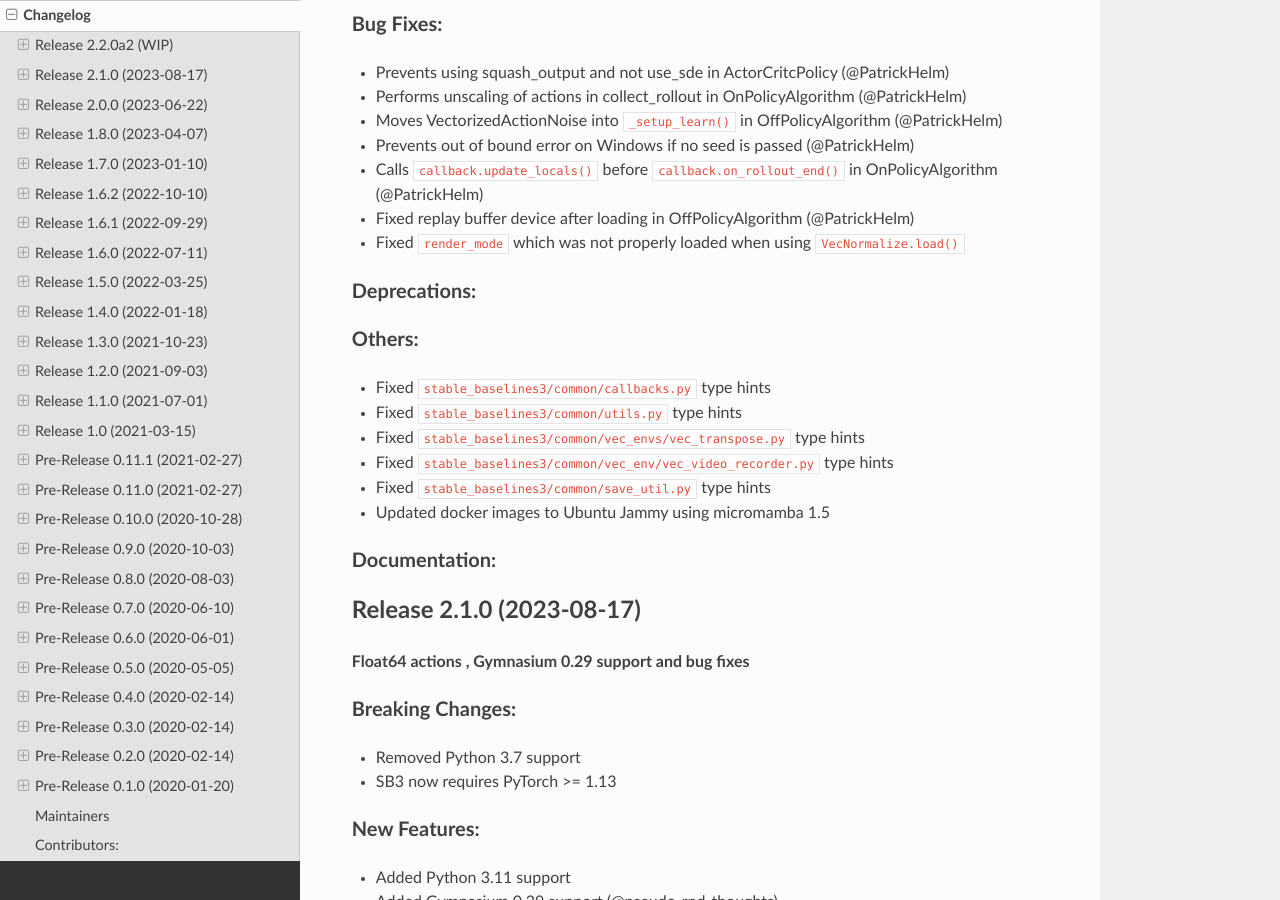
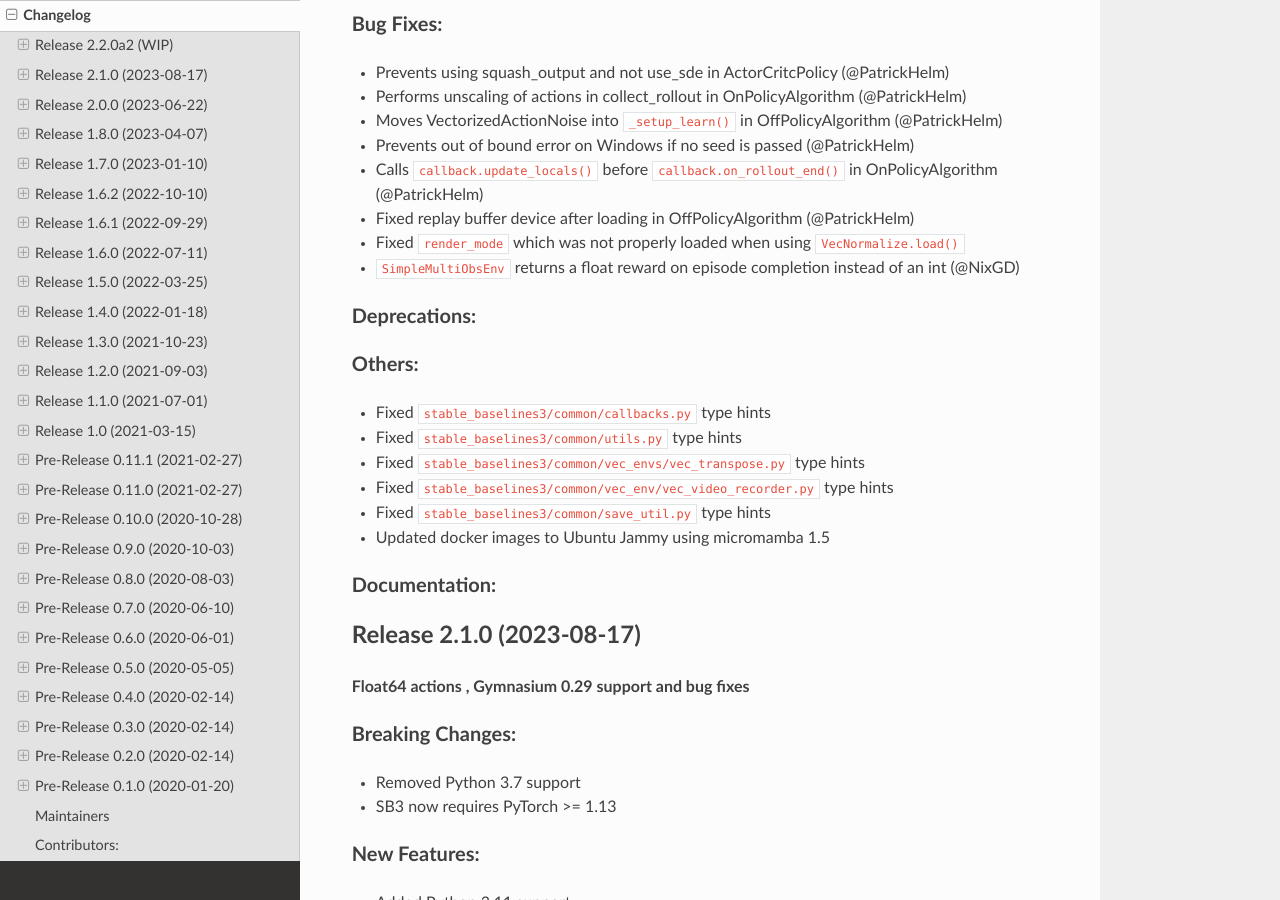
Before and after one commit to DLR-RM/stable-baselines3, a Sphinx documentation site: the page built from docs/misc/changelog.rst, in a window 1280 px wide and 900 px high, scrolled down 559 px. Built offline with Sphinx 7.4.7 and the Read the Docs theme 2.0.0, drawn with Linux system fonts in a browser that asks for light colours.

Commit message:
changelog

```diff
--- a/docs/misc/changelog.rst
+++ b/docs/misc/changelog.rst
@@ -32,6 +32,7 @@
 - Calls ``callback.update_locals()`` before ``callback.on_rollout_end()`` in OnPolicyAlgorithm (@PatrickHelm)
 - Fixed replay buffer device after loading in OffPolicyAlgorithm (@PatrickHelm)
 - Fixed ``render_mode`` which was not properly loaded when using ``VecNormalize.load()``
+- ``SimpleMultiObsEnv`` returns a float reward on episode completion instead of an int (@NixGD)
 
 
 Deprecations:
```
